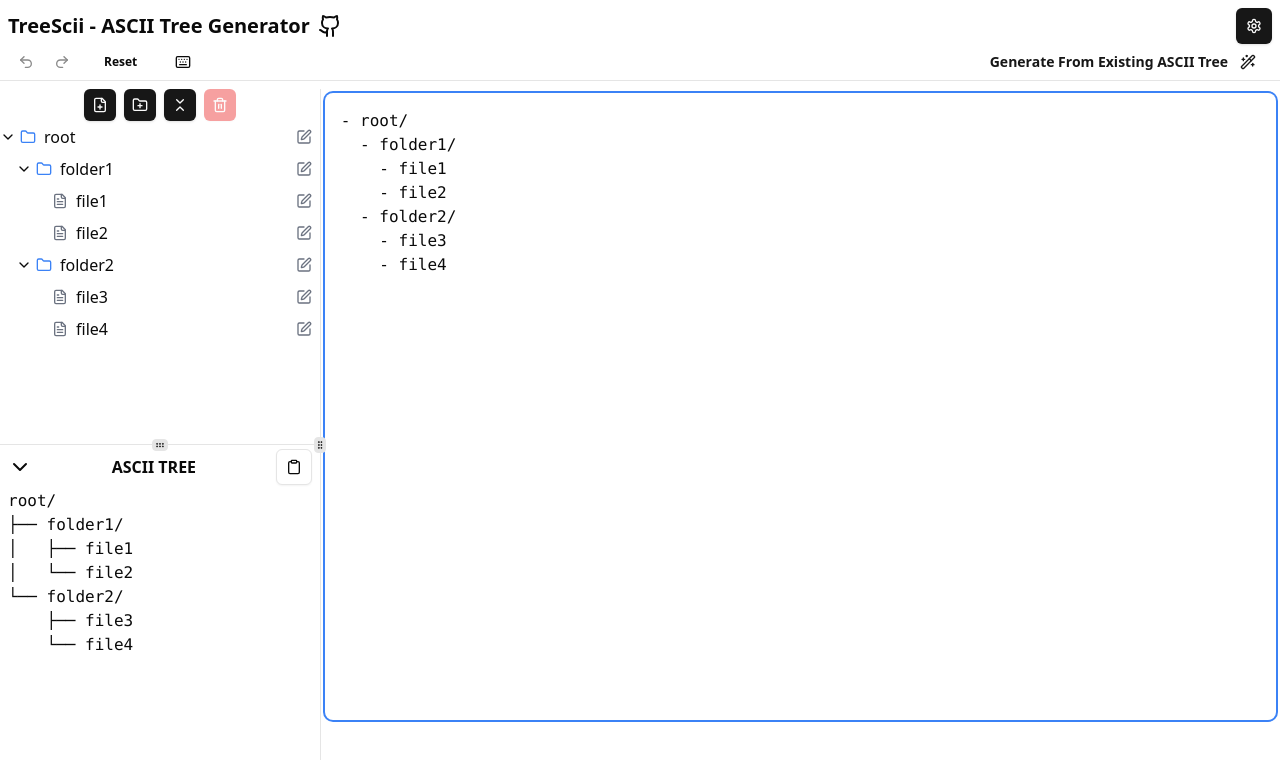
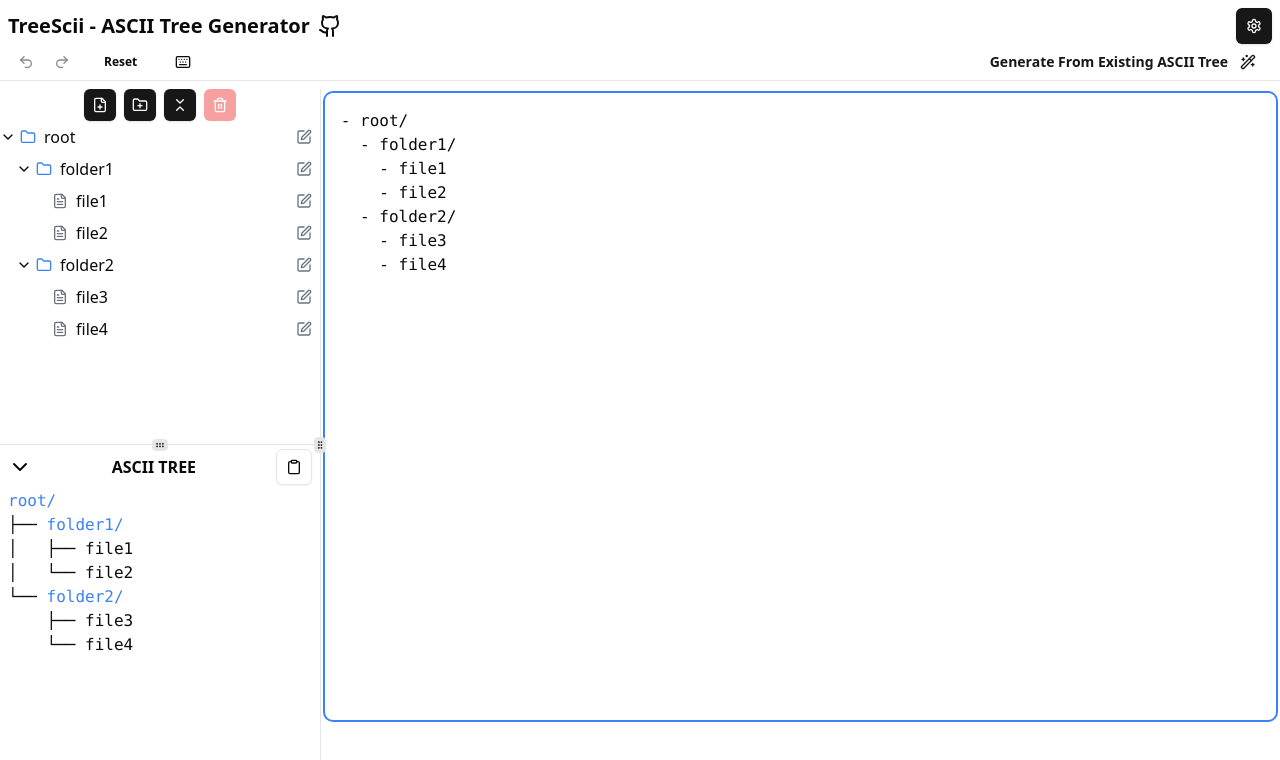
Before and after one commit to Mirrorgo/ascii-tree, a React (Vite) app: page / in a window 1280 px wide. Shown: the top 760 px of the page. Built offline with nearby package versions, Linux system fonts and the light colour scheme.

Commit message:
feat: add AsciiLine component for enhanced rendering of ASCII tree lines with color coding for folders

```diff
--- a/src/components/mg/ascii-tree-panel.tsx
+++ b/src/components/mg/ascii-tree-panel.tsx
@@ -14,6 +14,28 @@ type AsciiTreePanelProps = {
   generateAscii: (fileTree: TreeNode) => string;
 };
 
+// 用于渲染单行ASCII文本的组件,主要是着色
+const AsciiLine = ({ line }: { line: string }) => {
+  // 匹配前缀（└── 或 ├── ）和节点名称
+  const match = line.match(/^(.*?)([└├]── )?([^│]*)$/);
+
+  if (!match) return <div>{line}</div>;
+
+  const [, verticalLines, prefix, name] = match;
+  const isFolder = name.trim().endsWith("/");
+
+  return (
+    <div>
+      {/* 渲染垂直线 */}
+      {verticalLines}
+      {/* 渲染前缀（└── 或 ├── ）*/}
+      {prefix}
+      {/* 根据是否是文件夹来决定颜色 */}
+      <span className={isFolder ? "text-blue-500" : ""}>{name}</span>
+    </div>
+  );
+};
+
 const AsciiTreePanel = ({
   asciiTreeRef,
   isAsciiTreeCollapse,
@@ -23,6 +45,7 @@ const AsciiTreePanel = ({
   generateAscii,
 }: AsciiTreePanelProps) => {
   const [copied, setCopied] = useState(false);
+  const asciiLines = generateAscii(fileTree).split("\n");
   return (
     <ResizablePanel
       ref={asciiTreeRef}
@@ -67,13 +90,10 @@ const AsciiTreePanel = ({
           {copied ? <Check /> : <Clipboard />}
         </Button>
       </div>
-      <div
-        className="flex-1 px-2 py-1 font-mono whitespace-pre overflow-auto"
-        // style={{
-        //   overflow: "overlay",
-        // }}
-      >
-        {generateAscii(fileTree)}
+      <div className="flex-1 px-2 py-1 font-mono whitespace-pre overflow-auto">
+        {asciiLines.map((line, index) => (
+          <AsciiLine key={index} line={line} />
+        ))}
       </div>
     </ResizablePanel>
   );
```
